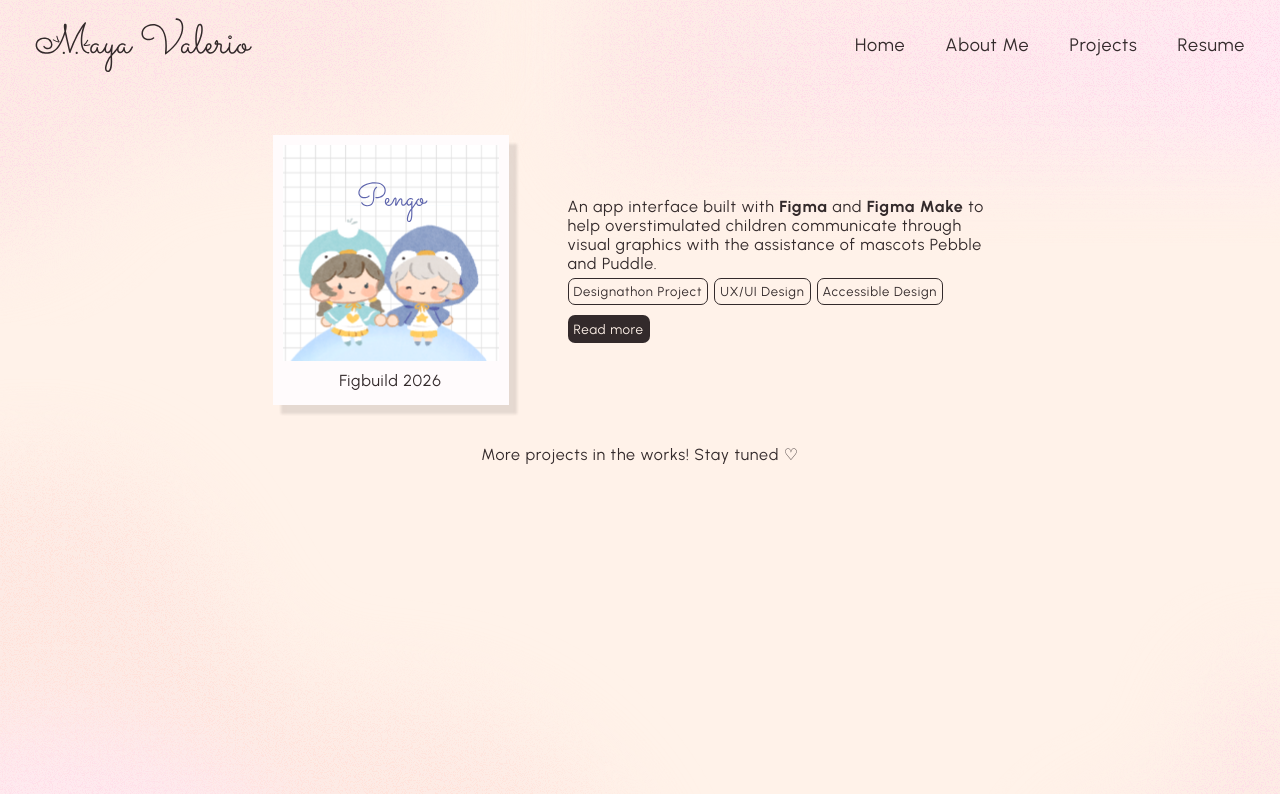
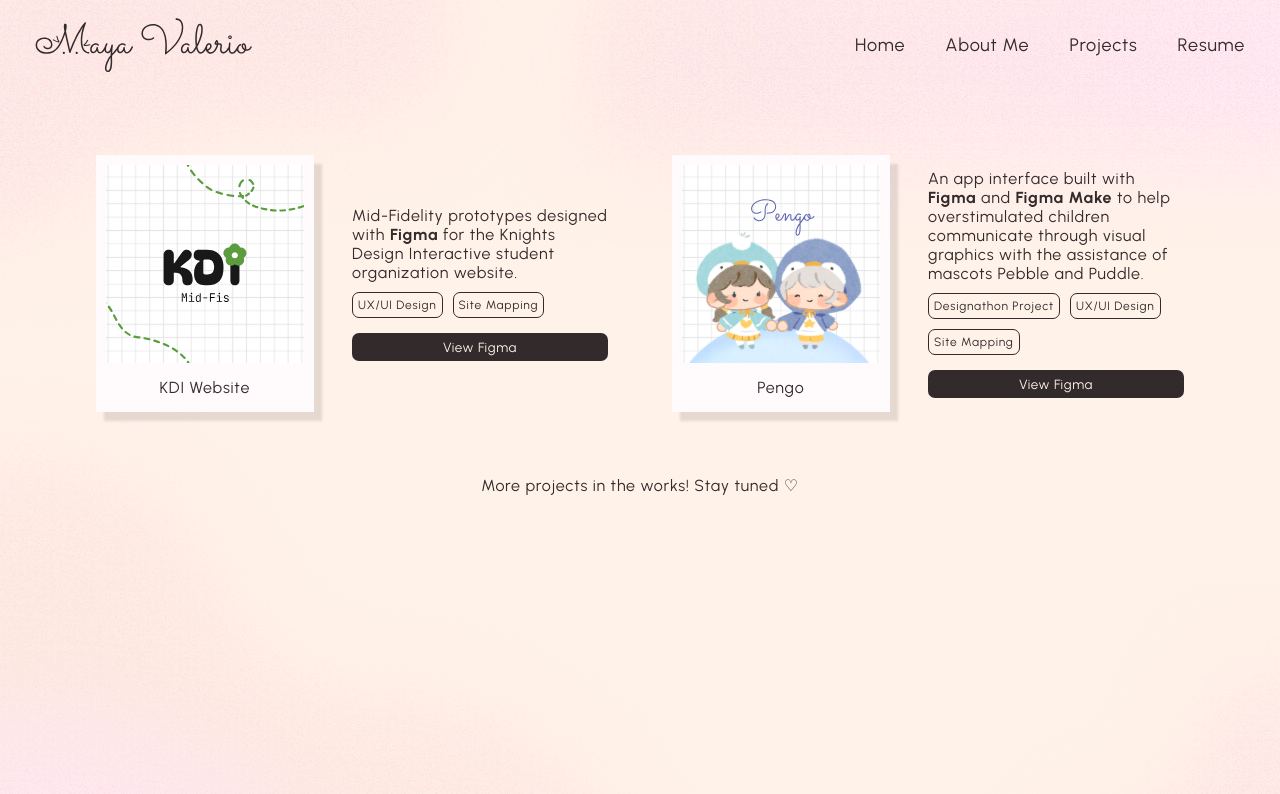
Before and after one commit to mirimaya/mayavalerio-v2, a React (Vite) app: page /projects in a window 1280 px wide. Shown: the top 794 px of the page. Built offline with nearby package versions, Linux system fonts and the light colour scheme.

Commit message:
Adding KDI mid-fis to projects.jsx, rewriting projects.css. Fixed a bug on the navbar displaying in the middle of app.jsx by adjusting margin: auto to margin-top: auto.

```diff
--- a/src/Pages/Projects.css
+++ b/src/Pages/Projects.css
@@ -3,7 +3,7 @@
     flex-direction: column;
     flex: 1;
     min-height: 100vh;
-    margin-top: 5vh;
+    margin-top: 10vh;
     margin-left: 10vh;
     margin-right: 10vh;
     color: #332A2B;
@@ -11,44 +11,54 @@
     animation-duration: 1s;
 
 }
-/*Styles the projects section*/
-.project1{
+
+.polaroid-cards {
     display: flex;
     flex-wrap: wrap;
+    justify-content: center;
     align-items: center;
-    justify-content: center;
-    margin: 20px;
+    gap: 5vw;
 }
-.projects-title {
-    font-family: 'Sacramento', cursive;
-    font-size: 50px;
-    font-weight: 400;
-    letter-spacing: -.1px;
+
+.project {
+    display: flex;
+    align-items: center;
+}
+
+.project-img {
+    width: 20vw;
+
+    figcaption {
+        padding-top: 15px;
+        color: #332A2B;
+    }
+}
+.project-details {
+    width: 20vw;
+    display: flex;
+    flex-direction: column;
+    gap: 10px;
+}
+
+.project-badges {
+    display: flex;
+    flex-wrap: wrap;
+    gap: 10px;
+
+    li {
+        font-size: 12px;
+        padding: 5px;
+        border: #332A2B 1.5px solid;
+        border-radius: 7px;
+        list-style-type: none;
+    }
+}
+
+.stay-tuned {
+    margin: 8vh;
     text-align: center;
 }
-.projects1-container {
-    display: flex;
-    flex-direction: column;
-    row-gap: 20px;
-    align-items: center;
-}
-.project-imgs {
-    width: 80%;
-}
-.project-info {
-    width: 55vh;
-}
-.project-captions {
-    margin-top: 10px;
-    color: #332A2B;
-}
-.project-tags ul {
-    display: flex;
-    flex-wrap: wrap;
-}
-.project-badges {
-    margin-top: 5px;
-}
+
 .read-more-btn {
     margin-top: 5px;
     background-color: #332A2B;
@@ -75,5 +85,5 @@
 }
 
 footer {
-    margin: auto;
+    margin-top: auto;
 }
--- a/src/Pages/Projects.jsx
+++ b/src/Pages/Projects.jsx
@@ -2,18 +2,78 @@ import './Projects.css'
 import Navbar from '../Components/Navbar.jsx'
 import Footer from '../Components/Footer.jsx'
 import Pengoimage from '../Images/pengo-img.svg'
+import Kdiimage from '../Images/kdi-website-img.svg'
 function Projects() {
     return(
         <>
             <Navbar/>
+
+{/*UPDATE WITH PROPER COMPONENT/PROP STRUCTURE */}
+        <div className='projects-container'>
+            <div className='polaroid-cards'>
+                <div className='project'>
+                    <div className='project-img'>
+                        <figure>
+                            <img src={Kdiimage} alt='An image of two children mascot characters holding hands with the caption Pengo'></img>
+                            <figcaption>KDI Website</figcaption>
+                        </figure>
+                    </div>
+                    <div className='project-details'>
+                        <p>Mid-Fidelity prototypes designed with <b>Figma</b> for the Knights Design Interactive student organization website.</p>
+                        <ul className='project-badges'>
+                            <li>UX/UI Design</li>
+                            <li>Site Mapping</li>
+                        </ul>
+                        <button className='read-more-btn'><a href='https://www.figma.com/design/eqx8LIX4XakviOkmlTrOlS/Portfolio?node-id=1-2' target='_blank' rel='noopener noreferrer'>View Figma</a></button>
+                    </div>
+                </div>
+
+                <div className='project'>
+                    <div className='project-img'>
+                        <figure>
+                            <img src={Pengoimage} alt='An image of two children mascot characters holding hands with the caption Pengo'></img>
+                            <figcaption>Pengo</figcaption>
+                        </figure>
+                    </div>
+                    <div className='project-details'>
+                        <p>An app interface built with <b>Figma</b> and <b>Figma Make</b> to help overstimulated children communicate through visual graphics with the assistance of mascots Pebble and Puddle.</p>
+                        <ul className='project-badges'>
+                            <li>Designathon Project</li>
+                            <li>UX/UI Design</li>
+                            <li>Site Mapping</li>
+                        </ul>
+                        <button className='read-more-btn'><a href='https://www.figma.com/design/eqx8LIX4XakviOkmlTrOlS/Portfolio?node-id=1-2' target='_blank' rel='noopener noreferrer'>View Figma</a></button>
+                    </div>
+                </div>
+            </div>
+            <p className='stay-tuned'>More projects in the works! Stay tuned ♡</p>
+        </div>
+
+        {/*
             <div className='projects-container'>
-                <div className='projects1-container'>
-                    {/*UPDATE WITH PROPER COMPONENT/PROP STRUCTURE */}
-                    <div className='project1'>
+            <div className='projects1-container'>
+            <div className='project'>
+            <div>
+            <figure className='project-imgs'>
+            <img src={Pengoimage} alt='An image of two child mascot characters holding hands with the caption Pengo' decoding='async'></img>
+                                <figcaption className='project-captions'>Figbuild 2026</figcaption>
+                            </figure>
+                        </div>
+                        <div className='project-info'>
+                            <p>An app interface built with <b>Figma</b> and <b>Figma Make</b> to help overstimulated children communicate through visual graphics with the assistance of mascots Pebble and Puddle.</p>
+                            <ul className='badges project-badges'>
+                                <li>Designathon Project</li>
+                                <li>UX/UI Design</li>
+                                <li>Accessible Design</li>
+                            </ul>
+                            <button className='read-more-btn'><a href='https://devpost.com/software/pengo-tv2f9m' target='_blank' rel='noopener noreferrer'>Read more</a></button>
+                        </div>
+                    </div>
+                    <div className='project'>
                         <div>
                             <figure className='project-imgs'>
                                 <img src={Pengoimage} alt='An image of two child mascot characters holding hands with the caption Pengo' decoding='async'></img>
-                                <figcaption className='project-captions'>Figbuild 2026</figcaption>
+                                <figcaption className='project-captions'>KDI Website Lo-Fis</figcaption>
                             </figure>
                         </div>
                         <div className='project-info'>
@@ -30,10 +90,8 @@ function Projects() {
                         <p className='more-coming'>More projects in the works! Stay tuned ♡</p>
                     </div>
                 </div>
-
-
-
             </div>
+         */}
             <Footer/>
         </>
     )
```
Also changed, not shown: src/Images/kdi-website-img.svg (added).
